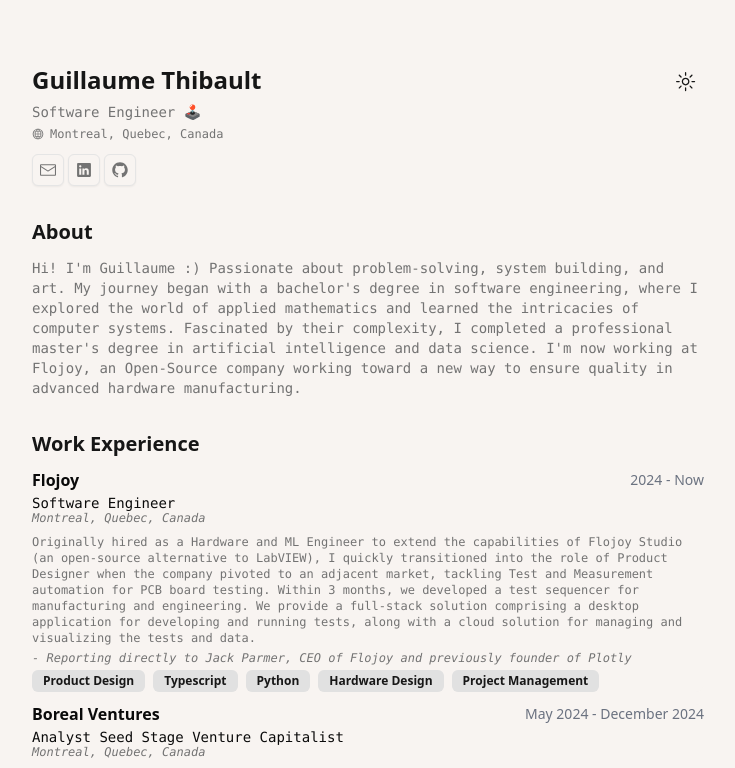
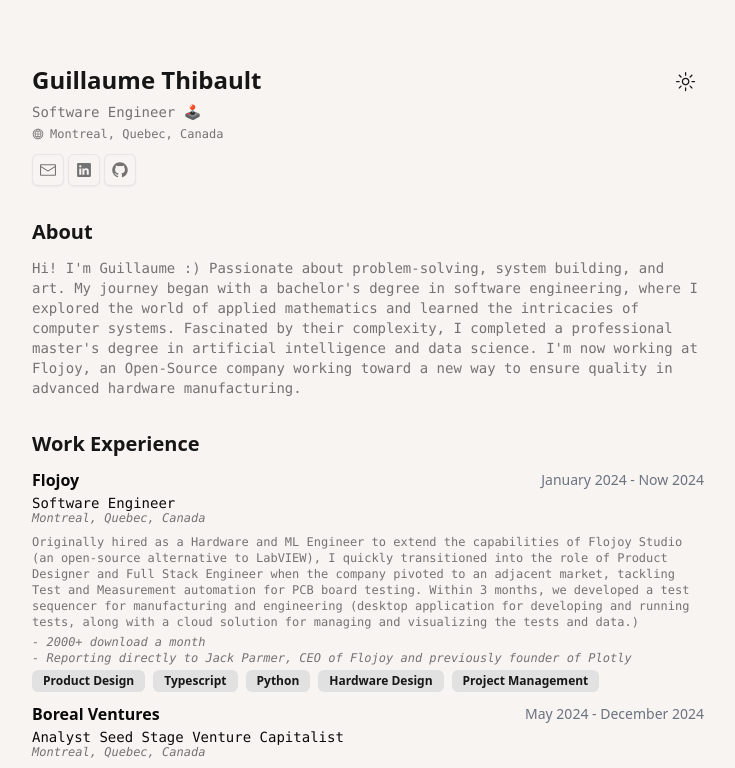
Before and after one commit to LatentDream/guillaume.sh, a React (Vite) app: page / in a window 1280 px wide. Shown: the top 768 px of the page, without its empty margins (272-1007 px from the left). Built offline with nearby package versions, Linux system fonts and the light colour scheme; a web font is replaced by a local one.

Commit message:
chore(cv): Adding number of user to open source project

```diff
--- a/src/routes/cv/cv.tsx
+++ b/src/routes/cv/cv.tsx
@@ -22,14 +22,14 @@
 const work = [
   {
     company: "Flojoy",
-    start: 2024,
-    end: "Now",
+    start: "January 2024",
+    end: "Now 2024",
     loc: "Montreal, Quebec, Canada",
     link: "https://flojoy.ai",
     title: "Software Engineer",
-    description: "Originally hired as a Hardware and ML Engineer to extend the capabilities of Flojoy Studio (an open-source alternative to LabVIEW), I quickly transitioned into the role of Product Designer when the company pivoted to an adjacent market, tackling Test and Measurement automation for PCB board testing. Within 3 months, we developed a test sequencer for manufacturing and engineering. We provide a full-stack solution comprising a desktop application for developing and running tests, along with a cloud solution for managing and visualizing the tests and data.",
+    description: "Originally hired as a Hardware and ML Engineer to extend the capabilities of Flojoy Studio (an open-source alternative to LabVIEW), I quickly transitioned into the role of Product Designer and Full Stack Engineer when the company pivoted to an adjacent market, tackling Test and Measurement automation for PCB board testing. Within 3 months, we developed a test sequencer for manufacturing and engineering (desktop application for developing and running tests, along with a cloud solution for managing and visualizing the tests and data.)",
     badges: ["Product Design", "Typescript", "Python", "Hardware Design", "Project Management"],
-    notes: ["Reporting directly to Jack Parmer, CEO of Flojoy and previously founder of Plotly"]
+    notes: ["2000+ download a month", "Reporting directly to Jack Parmer, CEO of Flojoy and previously founder of Plotly"]
   },
   {
     company: "Boreal Ventures",
```
